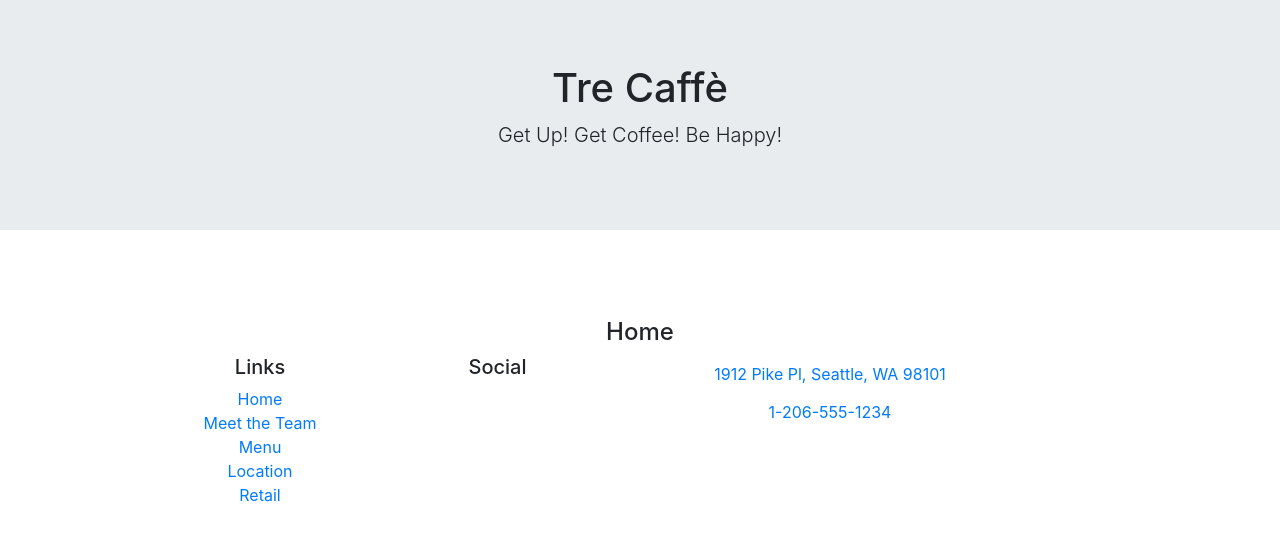
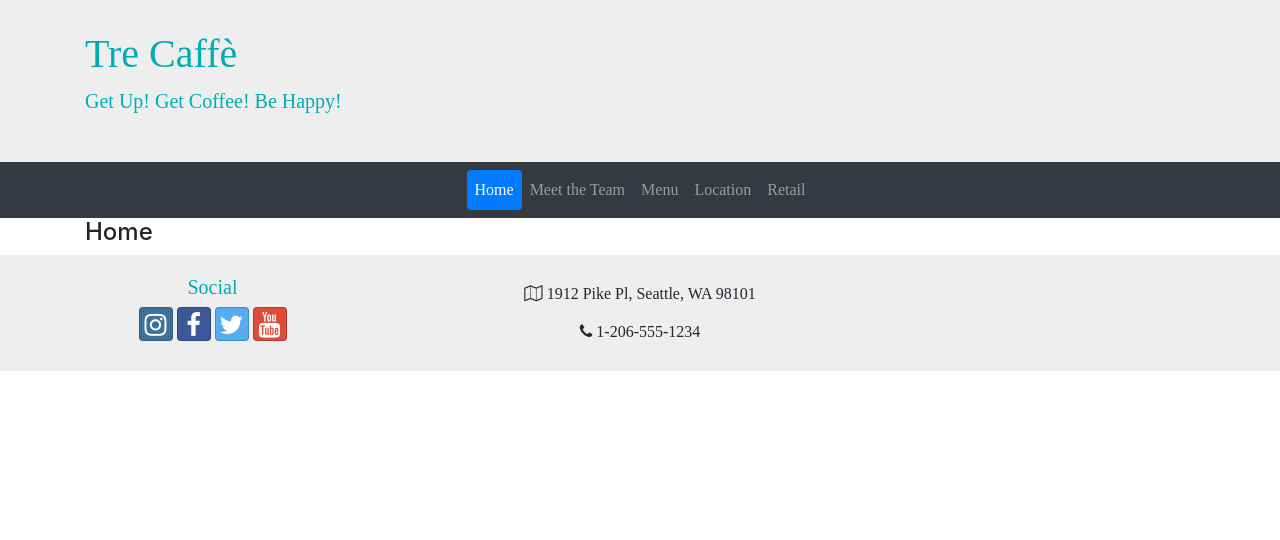
Before and after one commit to beckyrich/cafeprojectreact, a React (Create React App) app: page /home in a window 1280 px wide. Shown: the top 540 px of the page. Built offline with nearby package versions, Linux system fonts and the light colour scheme.

Commit message:
Header and Footer 3
Added Styling

```diff
--- a/src/App.css
+++ b/src/App.css
@@ -1,38 +1,134 @@
-.App {
-  text-align: center;
+#standardStyle {
+  background-color: grey;
 }
 
-.App-logo {
-  height: 40vmin;
-  pointer-events: none;
+.jumbotron {
+  margin: 0;
+  padding: 30px;
+  background-color: #EEEEEE;
+  color: #00ADB5;
+  font-family: 'IM Fell DW Pica', serif;
 }
 
-@media (prefers-reduced-motion: no-preference) {
-  .App-logo {
-    animation: App-logo-spin infinite 20s linear;
-  }
+.custom-center {
+  margin: auto;
+  font-family: serif;
 }
 
-.App-header {
-  background-color: #282c34;
-  min-height: 100vh;
-  display: flex;
-  flex-direction: column;
-  align-items: center;
-  justify-content: center;
-  font-size: calc(10px + 2vmin);
-  color: white;
+#accordCard {
+  background-color:#EEEEEE;
+  color:#393E46;
+  font-family: serif;
+  border-color: #393E46;
 }
 
-.App-link {
-  color: #61dafb;
+#headingOne, #headingTwo, #headingThree {
+  background-color: #00ADB5;
 }
 
-@keyframes App-logo-spin {
-  from {
-    transform: rotate(0deg);
+#feedbackBtn {
+  background-color: #00ADB5;
+  color: #EEEEEE;
+}
+
+#accordCardBtn {
+  color: #EEEEEE;
+  background-color: #393E46;
+}
+
+#cardTitleQF {
+  font-family: 'Courgette', cursive;
+}
+
+#cardQF {
+  background-color: #EEEEEE;
+  color: #393E46;
+  font-family: serif;
+  border: none;
+}
+
+#cardHomeBtn {
+  font-family: serif;
+}
+
+#cardOver {
+  background-color: #EEEEEE;
+}
+
+#toTop {
+  color: #00ADB5;
+  font-family: 'IM Fell DW Pica', serif;
+
+}
+#modalInitBtn {
+  font-family: serif;
+}
+
+#modalContactForm {
+  background-color: #393E46;
+  padding: 20px 0;
+
+}
+
+#modalContactFormLabel {
+  background-color: #EEEEEE;
+  color: #00ADB5;
+  font-family: 'IM Fell DW Pica', serif;
+
+}
+
+#modalContactBody {
+  background-color: #00ADB5;
+  color: #222831;
+  font-family: 'IM Fell DW Pica', serif;
+}
+
+#modalSubmmitBtn {
+  background-color: #00ADB5;
+}
+
+.site-footer {
+  padding: 20px 0;
+  background-color: #EEEEEE;
+  color: #00ADB5;
+  font-family: 'IM Fell DW Pica', serif;
+}
+
+#ftContact {
+  color:#222831;
+  font-family: serif;
+}
+
+.map-container-4{
+  overflow:hidden;
+  padding-bottom:56.25%;
+  position:relative;
+  height:0;
   }
-  to {
-    transform: rotate(360deg);
+.map-container-4 iframe{
+  left:0;
+  top:0;
+  height:100%;
+  width:100%;
+  position:absolute;
   }
+
+.card-header1{
+  background-color: rgb(105,105,105);
+  color:white;
 }
+
+.card-header2 {
+  background-color:rgb(105,105,105);
+  color:white;
+}
+
+.card-header3 {
+  background-color:rgb(105,105,105);
+  color:white;
+}
+
+.card-header4 {
+  background-color:rgb(105,105,105);
+  color:white;
+}
--- a/src/components/FooterComponent.js
+++ b/src/components/FooterComponent.js
@@ -6,16 +6,6 @@ function Footer(props) {
         <footer className="site-footer">
             <div className="container">
                 <div className="row">
-                    <div className="col-4 col-sm-2 offset-1">
-                        <h5>Links</h5>
-                        <ul className="list-unstyled">
-                            <li><Link to='/home'>Home</Link></li>
-                            <li><Link to='/team'>Meet the Team</Link></li>
-                            <li><Link to='/menu'>Menu</Link></li>
-                            <li><Link to='/location'>Location</Link></li>
-                            <li><Link to='/retail'>Retail</Link></li>
-                        </ul>
-                    </div>
                     <div className="col-6 col-sm-3 text-center">
                         <h5>Social</h5>
                         <a className="btn btn-social-icon btn-instagram" href="http://instagram.com/"><i className="fa fa-instagram" /></a>{' '}
@@ -23,10 +13,10 @@ function Footer(props) {
                         <a className="btn btn-social-icon btn-twitter" href="http://twitter.com/"><i className="fa fa-twitter" /></a>{' '}
                         <a className="btn btn-social-icon btn-google" href="http://youtube.com/"><i className="fa fa-youtube" /></a>
                     </div>
-                    <div className="col-sm-4 text-center">
-                        <a role="button" className="btn btn-link" href="https://www.google.com/maps/place/1912+Pike+Pl,+Seattle,+WA+98101/@47.6100877,-122.344653,17z/data=!3m1!4b1!4m5!3m4!1s0x54906ab2cf3f403b:0x60daa107cbc7e9ec!8m2!3d47.6100877!4d-122.3424643">
+                    <div className="col-6 text-center">
+                        <a role="button" className="btn btn-link" id="ftContact"  href="https://www.google.com/maps/place/1912+Pike+Pl,+Seattle,+WA+98101/@47.6100877,-122.344653,17z/data=!3m1!4b1!4m5!3m4!1s0x54906ab2cf3f403b:0x60daa107cbc7e9ec!8m2!3d47.6100877!4d-122.3424643">
                             <i class="fa fa-map-o" aria-hidden="true"></i> 1912 Pike Pl, Seattle, WA 98101</a><br />
-                        <a role="button" className="btn btn-link" href="tel:+12065551234">
+                        <a role="button" className="btn btn-link" id="ftContact" href="tel:+12065551234">
                             <i className="fa fa-phone" /> 1-206-555-1234</a>
                     </div>
                 </div>
--- a/src/components/HeaderComponent.js
+++ b/src/components/HeaderComponent.js
@@ -28,11 +28,11 @@ class Header extends Component {
                         <p className="lead">Get Up! Get Coffee! Be Happy!</p>
                     </div>
                 </Jumbotron>
-                <Navbar dark sticky="top" expand="md">
+                <Navbar className="navbar-dark bg-dark" sticky="top" expand="md">
                     <div className="container">
                         <NavbarToggler onClick={this.toggleNav} />
                         <Collapse isOpen={this.state.isNavOpen} navbar>
-                            <Nav navbar>
+                            <Nav className="custom-center" pills navbar>
                                 <NavItem>
                                    <NavLink className="nav-link" to="/home">Home</NavLink>
                                 </NavItem>
--- a/src/components/MainComponent.js
+++ b/src/components/MainComponent.js
@@ -10,7 +10,7 @@ class Main extends Component {
     constructor(props){
         super(props);
         this.state = {
-            products: PRODUCTS,
+            products: PRODUCTS
         };
     }
 
--- a/src/index.js
+++ b/src/index.js
@@ -4,6 +4,8 @@ import './index.css';
 import * as serviceWorker from './serviceWorker';
 import 'bootstrap/dist/css/bootstrap.min.css';
 import 'typeface-courgette';
+import 'font-awesome/css/font-awesome.css';
+import 'bootstrap-social/bootstrap-social.css';
 import App from './App';
 
 ReactDOM.render(<App />, document.getElementById('root'));
```
